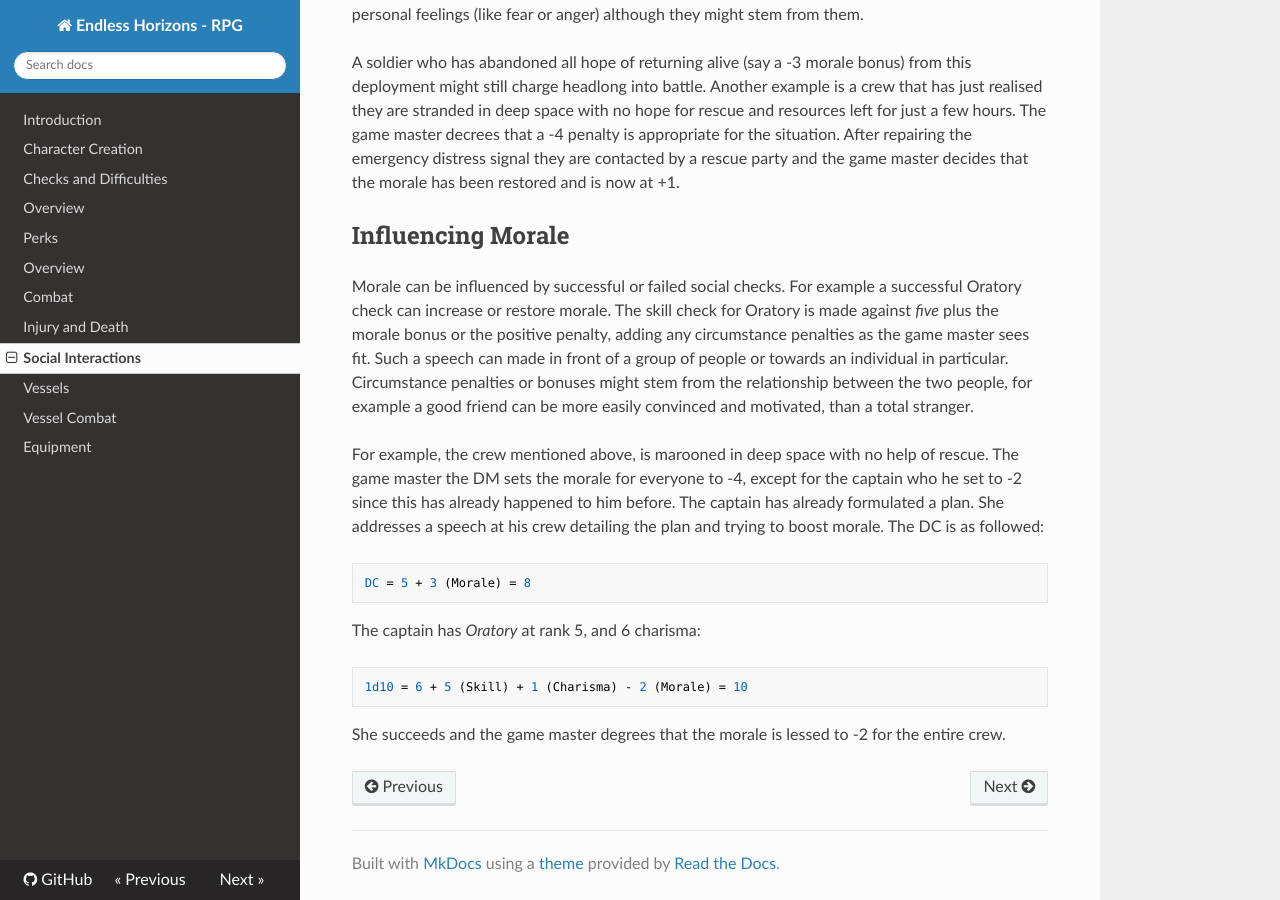
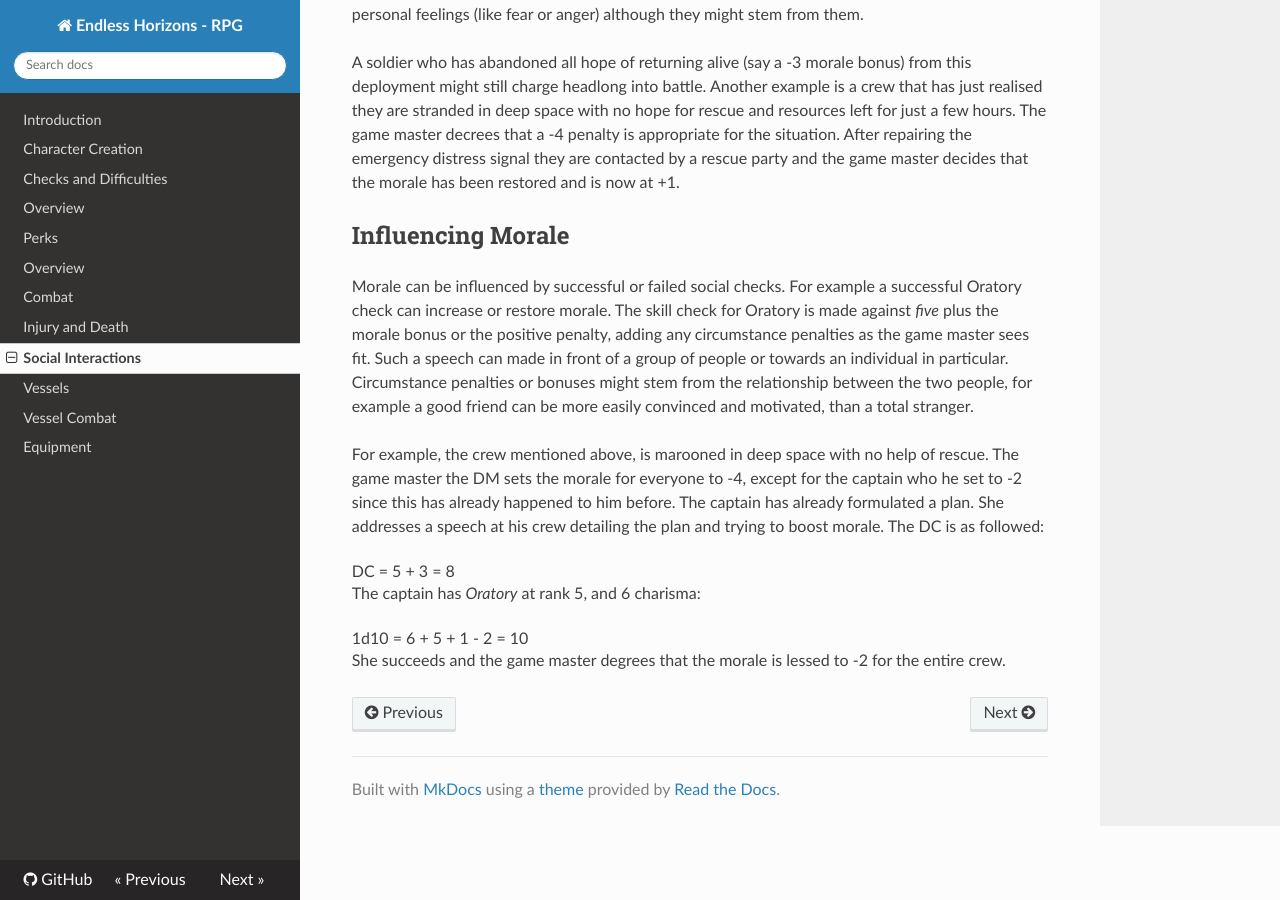
Before and after one commit to ehrpg/rules, an MkDocs documentation site: the page built from docs/socialinteractions.md, in a window 1280 px wide and 900 px high, scrolled down 1687 px. Built offline with MkDocs 1.6.1, drawn with Linux system fonts in a browser that asks for light colours; nearby versions of some CDN libraries; old or Windows-style settings are respelled for this version of MkDocs.

Commit message:
Added more formulas.

````diff
--- a/docs/socialinteractions.md
+++ b/docs/socialinteractions.md
@@ -103,15 +103,21 @@ before.  The captain has already formulated a plan. She addresses a speech at
 his crew detailing the plan and trying to boost morale. The DC is as
 followed:
 
-```
-DC = 5 + 3 (Morale) = 8
-```
+<div class="formula formula-top formula-bottom">
+DC = <span data-bracket-bottom="base">5</span>
+<span data-bracket-top="morale">+ 3</span>
+= 8
+</div>
 
 The captain has _Oratory_ at rank 5, and 6 charisma:
 
-```
-1d10 = 6 + 5 (Skill) + 1 (Charisma) - 2 (Morale) = 10
-```
+<div class="formula formula-top formula-bottom">
+1d10 = <span data-bracket-bottom="roll">6</span>
+<span data-bracket-top="skill">+ 5</span>
+<span data-bracket-bottom="charisma">+ 1</span>
+<span data-bracket-top="morale">- 2</span>
+= 10
+</div>
 
 She succeeds and the game master degrees that the morale is lessed to -2 for
 the entire crew.
````
Also changed, not shown: docs/combat.md (+2 -2 lines), docs/injurydeath.md (+3 -3 lines).
